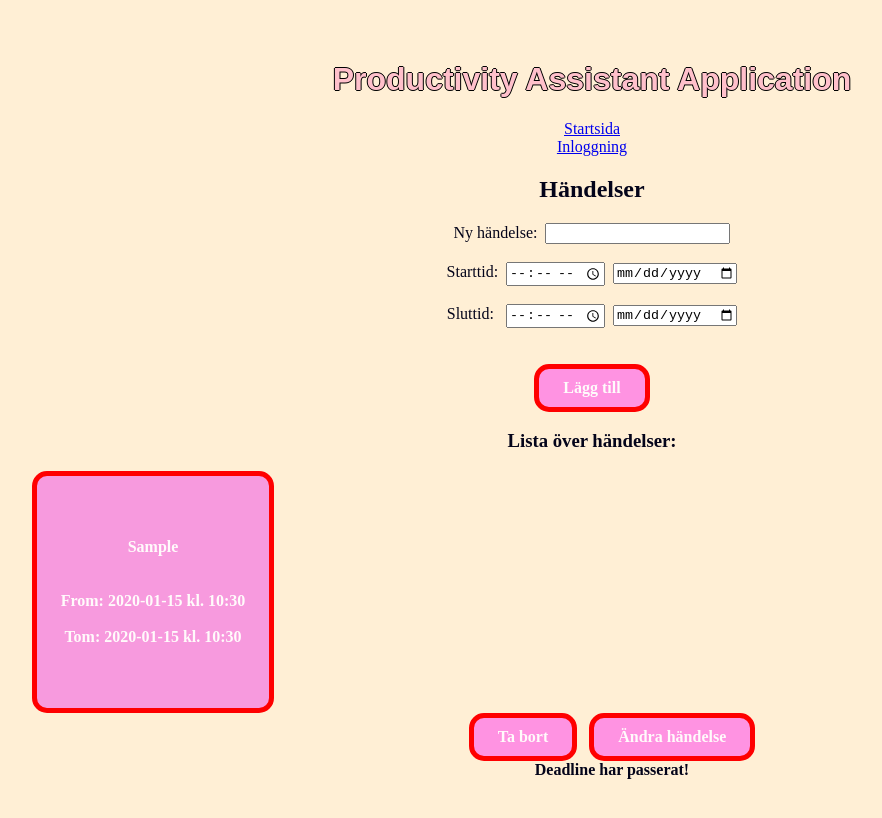
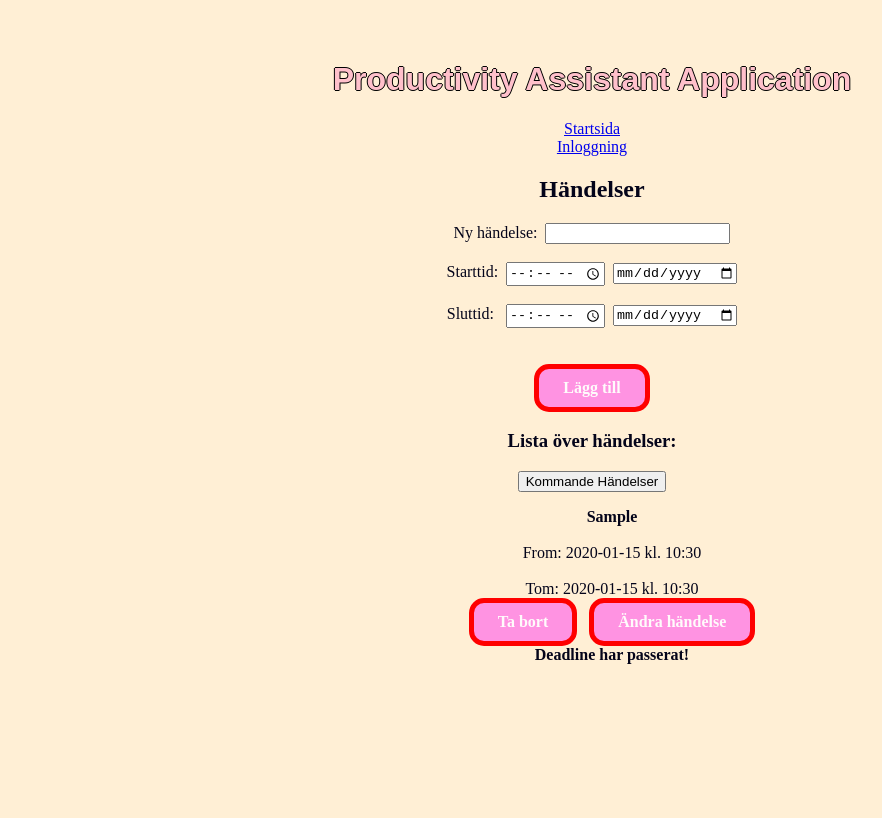
Before and after one commit to yolandaatt/Productivity-App, a React (Vite) app: page /Events in a window 1280 px wide. Both pictures are taken after typing "Sample", "10:30", "2020-01-15", "10:30", "2020-01-15" into the empty fields and a click on the button "Lägg till". Shown: the top 818 px of the page, without its empty margins (48-930 px from the left). Built offline with nearby package versions, Linux system fonts and the light colour scheme.

Commit message:
sista ändringarna

```diff
--- a/src/App.css
+++ b/src/App.css
@@ -220,7 +220,7 @@
     font-family: 'Times New Roman', Times, serif;
   }
 
-  .eventList{
+  /* .eventList{
     background-color: #f79ade;
     border: 5px solid #ff0000;
     border-radius: 15px;
@@ -241,4 +241,4 @@
 
 
 
-  }
+  } */
--- a/src/App.jsx
+++ b/src/App.jsx
@@ -7,9 +7,11 @@ import Habitsx from './Habits.componenter/Habits'
 import NewHabit from './Habits.componenter/NewHabit'
 import Navigation from './Componenter/Navigation'
 import Events from "./Components/Events";
+import AddEvent from './Components/AddEvent'
 import TodoWrapper from "./Components/TodoWrapper";
-import AddEvent from './Components/AddEvent'
 import Login from './Login'
+import EventItem from './Components/EventItem'
+
 
 
 function App() {
@@ -99,12 +101,15 @@ function App() {
   ]
 
 
+
   const [habits, setHabits] = useState(() => {
       const savedHabits = localStorage.getItem("habits")
       return savedHabits ? JSON.parse(savedHabits) : defaultHabits })
 
 
   const [currentUser, setCurrentUser] = useState(null);
+
+
 
   useEffect( () => {
     localStorage.setItem("habits", JSON.stringify(habits))
@@ -134,12 +139,25 @@ function App() {
     setHabits([...habits, habit])
   }
 
-  const [events, setEvents] = useState([]);
+  const [events, setEvents] = useState(()=> {
+    const savedEvents = localStorage.getItem('events')
+    return savedEvents ? JSON.parse(savedEvents) : []
+  })
 
-  const addEvent = (newEvent) => {
-      setEvents((prevEvents) => [...prevEvents, newEvent])
-  }
 
+  useEffect(() => {
+    console.log(events);
+    localStorage.setItem('events', JSON.stringify(events));
+  }, [events]);
+
+  const getUserEvents = () => {
+    if (!currentUser) return [];
+    return events.filter((event) => event.userId === currentUser.userId);
+  };
+
+  const newEventId = () => {
+   return currentUser ? currentUser.userId: null
+  };
 
 
   return (
@@ -157,12 +175,14 @@ function App() {
     <Routes>
 
     <Route path="/" element = {<Login onLogin={handleLogin}/>} />
-      <Route path="/start" element={<Startsida habits={getUserHabits()}/>} />
+      <Route path="/start" element={<Startsida habits={getUserHabits()} events ={getUserEvents()}/>} />
       <Route path="/habits" element={<Habitsx habits={getUserHabits()} setHabits={setHabits}/>}/>
       <Route path="/newhabit" element={<NewHabit addHabit={addHabit}/>}/>
 
-        <Route path = "/AddEvent" element= {<AddEvent addEvent={addEvent} />} />
-        <Route path = "/Events" element = {<Events events = {events}/>} />
+
+        <Route path = "/Events" element = {<Events getUserEvents = {getUserEvents()} currentUser= {currentUser}/>} />
+
+
         <Route path = "/TodoWrapper" element = {<TodoWrapper/>} />
 
     </Routes>
--- a/src/Components/EventItem.jsx
+++ b/src/Components/EventItem.jsx
@@ -1,6 +1,6 @@
 import React from "react";
 
-function EventItem({ event, deleteEvent, handleEditEvent }) {
+function EventItem({ event, deleteEvent, handleEditEvent, }) {
 
         return (
         <div>
--- a/src/Components/Events.jsx
+++ b/src/Components/Events.jsx
@@ -3,7 +3,8 @@ import EventItem from "./EventItem";
 import AddEvent from "./AddEvent";
 import EditEvent from "./EditEvent";
 
-function Events() {
+
+function Events({currentUser}) {
     const [events, setEvents] = useState([]);
     const [name, setName] = useState("");
     const [startTime, setStartTime] = useState("");
@@ -12,7 +13,8 @@ function Events() {
     const [endDate, setEndDate] = useState("");
     const [isEditing, setIsEditing] = useState(false);
     const [editedEvent, setEditedEvent] =useState ("");
-    // const [filterMode, setFilterMode] = useState("all")
+    const [filterMode, setFilterMode] = useState("all")
+
 
     useEffect(() => {
         const eventsFromLocalStorage = JSON.parse(
@@ -25,13 +27,15 @@ function Events() {
      }
     }, [])
 
+    function addEvent(e) {
 
-    function addEvent(e) {
         e.preventDefault();
 
         const id = new Date().getTime();
+        const userId = currentUser ? currentUser.userId: null;
+
         if (name && startTime && endTime && startDate && endDate) {
-            const newEvent = { id, name, startTime, endTime, startDate, endDate };
+            const newEvent = { id, name, startTime, endTime, startDate, endDate, userId };
 
             setEvents((prevEvents) => {
                 const updatedEvents = [...prevEvents, newEvent];
@@ -93,15 +97,18 @@ function Events() {
         setEndDate("");
     }
 
-    // function toggleFilter() {
-    //     if (filterMode === "all") {
-    //         setFilterMode("upcoming")
-    //     } else if (filterMode === "upcoming") {
-    //         setFilterMode("past")
-    //     } else {
-    //         setFilterMode("all")
-    //     }
-    // }
+    function toggleFilter() {
+        if (filterMode === "all") {
+            setFilterMode("upcoming")
+        } else if (filterMode === "upcoming") {
+            setFilterMode("past")
+        } else {
+            setFilterMode("all")
+        }
+    }
+
+    const filteredEvents = events.filter((event) => event.userId === (currentUser?.userId || null));
+
 
     return (
         <div>
@@ -141,35 +148,35 @@ function Events() {
 
             <div>
                 <h3>Lista över händelser:</h3>
-                {/* <button onClick={toggleFilter}>
-                    {filterMode === "all" ? "Kommande Händelser": filterMode === "upcoming" ? "Tidigare Händelser": "Visa alla"} */}
-                {/* </button> */}
+                <button onClick={toggleFilter}>
+                    {filterMode === "all" ? "Kommande Händelser": filterMode === "upcoming" ? "Tidigare Händelser": "Visa alla"}
+                </button>
                 <ul>
-                    {events.slice()
+                    {filteredEvents.slice()
                     .sort((a,b) => {
 
                     const dateTimeA = new Date(`${a.endDate}T${a.endTime}`).getTime()
                     const dateTimeB = new Date(`${b.endDate}T${b.endTime}`).getTime()
                     return dateTimeA - dateTimeB
                     })
-                    // .filter ((event) => {
-                    //     const eventTime = new Date(`${event.endDate}T${event.endTime}`).getTime();
-                    //     if (filterMode === "upcoming") {
-                    //         return eventTime >= new Date().getTime()
-                    //     } else if (filterMode === "past") {
-                    //         return eventTime < new Date().getTime()
-                    //     }
-                    //     return true
-                    // })
+                    .filter ((event) => {
+                        const eventTime = new Date(`${event.endDate}T${event.endTime}`).getTime();
+                        if (filterMode === "upcoming") {
+                            return eventTime >= new Date().getTime()
+                        } else if (filterMode === "past") {
+                            return eventTime < new Date().getTime()
+                        }
+                        return true
+                    })
 
                     .map((event) => {
                         const eventTime = new Date(`${event.endDate}T${event.endTime}`).getTime();
 
                         if (eventTime < new Date().getTime()) {
                             return (
-                                 <div>
+                                 <div key={event.id}>
                                  <EventItem
-                                    key={event.id}
+
                                     deleteEvent={deleteEvent}
                                     handleEditEvent={handleEditEvent}
                                     event={event}/>
@@ -181,12 +188,14 @@ function Events() {
                         }
 
                         return (
+                            <div key={event.id}>
                             <EventItem
-                                key={event.id}
+
                                 deleteEvent={deleteEvent}
                                 handleEditEvent={handleEditEvent}
                                 event={event}
                             />
+                            </div>
                         );
                     })}
                 </ul>
--- a/src/Startsida.jsx
+++ b/src/Startsida.jsx
@@ -1,12 +1,18 @@
 import { useNavigate } from "react-router-dom"
 
 
-function Startsida({habits }) {
+function Startsida({habits, events }) {
 
     const navigation = useNavigate()
 
     const sshabits = [...habits]
     .sort((a,b) => b.rep - a.rep)
+
+    const sortedEvents = [...events].sort((a, b) => {
+        const eventTimeA = new Date(`${a.endDate}T${a.endTime}`).getTime();
+        const eventTimeB = new Date(`${b.endDate}T${b.endTime}`).getTime();
+        return eventTimeA - eventTimeB;
+    });
 
     return(
         <>
@@ -41,7 +47,28 @@ function Startsida({habits }) {
                 <h2 style={{fontFamily:"fantasy", color:"pink",
                 textShadow:"-1px 0 black, 0 1px black, 1px 0 black, 0 -1px black"}}>
                     HÄNDELSER</h2>
-            <button onClick = {() => navigation("/AddEvent")}> Lägg till händelse</button>
+
+                    {sortedEvents.slice(0, 3).map((event, i) => (
+                        <div key={i}>
+                            <h5>
+                                <h2
+                                    style={{
+                                        fontFamily: "fantasy",
+                                        color: "pink",
+                                        textShadow:
+                                            "-1px 0 black, 0 1px black, 1px 0 black, 0 -1px black",
+                                    }}
+                                >
+                                    {event.name}
+                                </h2>
+                                Start: {event.startDate} {event.startTime}
+                                <br />
+                                Slut: {event.endDate} {event.endTime}
+                            </h5>
+                        </div>
+                    ))}
+
+            <button onClick = {() => navigation("/Events")}> Lägg till händelse</button>
         </div>
             <br></br>
 
```
Also changed, not shown: src/Components/AddEvent.jsx (+7 -1 lines). Lines whose indentation alone changed are shown as unchanged.
